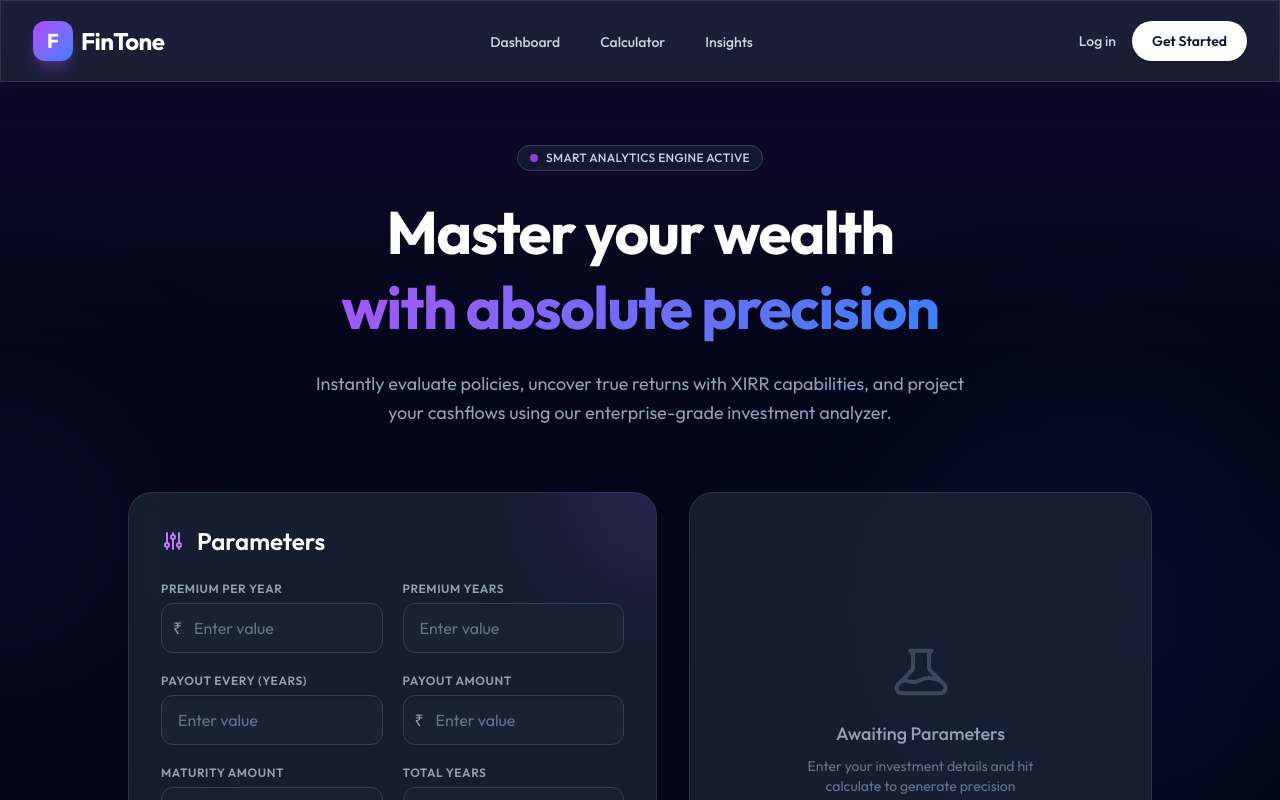
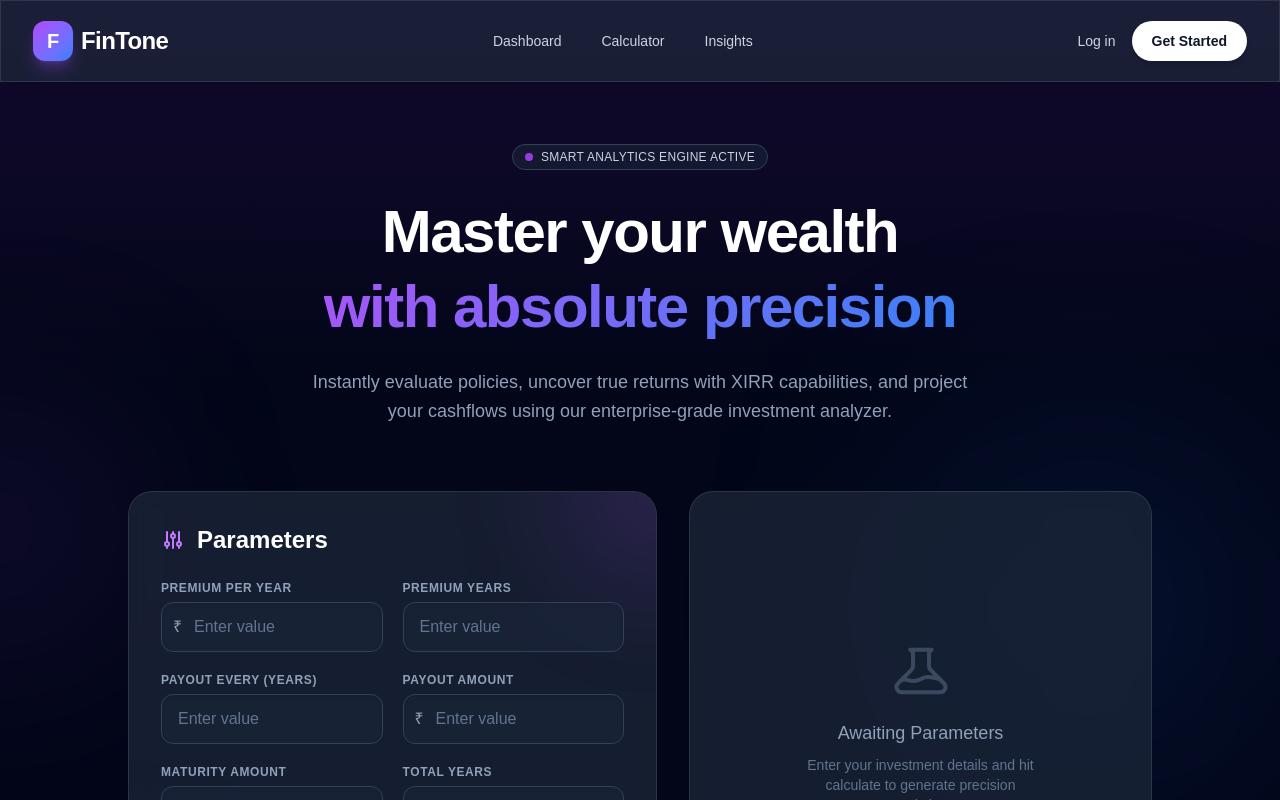
Before and after one commit to NilanganDutta05/FinTone, a React (Vite) app in the folder Investment_analyzer/frontend/: page / in a window 1280 px wide. Shown: the top 800 px of the page. Built offline with nearby package versions, Linux system fonts and the light colour scheme.

Commit message:
index.css restructure

```diff
--- a/Investment_analyzer/frontend/src/index.css
+++ b/Investment_analyzer/frontend/src/index.css
@@ -1,4 +1,3 @@
-@import url('https://fonts.googleapis.com/css2?family=Outfit:wght@300;400;500;600;700&display=swap');
 @import "tailwindcss";
 
 @layer base {
```
